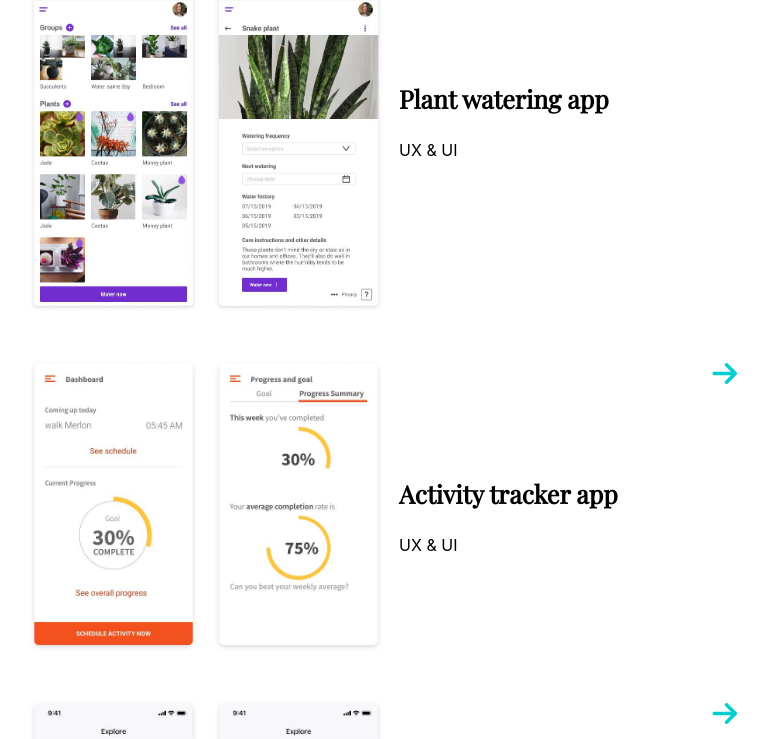
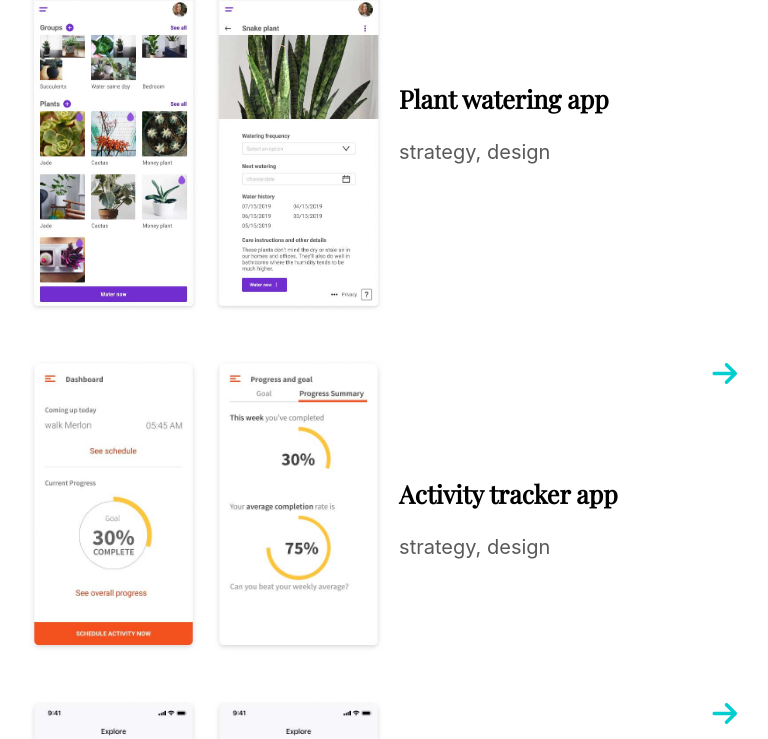
Before and after one commit to vishalicious213/mahiya, a React (Create React App) app: page / in a window 1280 px wide. Shown: the part 457-1196 px from the top of the page, without its empty margins (358-1126 px from the left). Built offline with nearby package versions, Linux system fonts and the light colour scheme.

Commit message:
re-styled Projects/project-role

```diff
--- a/src/components/Projects.js
+++ b/src/components/Projects.js
@@ -9,7 +9,7 @@ import meal2 from '../img/mealventory-app2.jpg'
 import '../styles/projects.css';
 
 function Projects() {
-    const Project = ({ link, img1, img2, title }) => {
+    const Project = ({ link, img1, img2, title, role }) => {
         return (
         <div className='project'>
             <Link to={link} className='project-images'>
@@ -26,7 +26,7 @@ function Projects() {
                 <div className='project-text-container'>
                     <div>
                         <p className='project-title'>{title}</p>
-                        <p className='project-role'>UX & UI</p>
+                        <p className='project-role'>{role}</p>
                     </div>
                 </div>
             </div>
@@ -49,6 +49,7 @@ function Projects() {
                 img1={plant1}
                 img2={plant2}
                 title='Plant watering app'
+                role='strategy, design'
             />
 
             <Project
@@ -56,6 +57,7 @@ function Projects() {
                 img1={activity1}
                 img2={activity2}
                 title='Activity tracker app'
+                role='strategy, design'
             />
 
             <Project
@@ -63,6 +65,7 @@ function Projects() {
                 img1={meal1}
                 img2={meal2}
                 title='Mealventory app'
+                role='design'
             />
 
           </section>
--- a/src/styles/projects.css
+++ b/src/styles/projects.css
@@ -2,10 +2,6 @@
     display: flex;
     justify-content: flex-start;
     max-width: 48rem;
-  }
-
-  #project-section {
-    /* max-width: 95%; */
   }
 
   #highlight {
@@ -23,7 +19,6 @@
     display: flex;
     justify-content: space-between;
     margin-bottom: 3rem;
-    /* background: gainsboro; */
   }
 
   .project-info {
@@ -58,6 +53,11 @@
     font-weight: 700;
   }
 
+  .project-role {
+    font-size: 1.25rem;
+    color: #595959;
+  }
+
   .fa-arrow-right {
     color: darkturquoise;
     font-size: 1.75rem;
```
